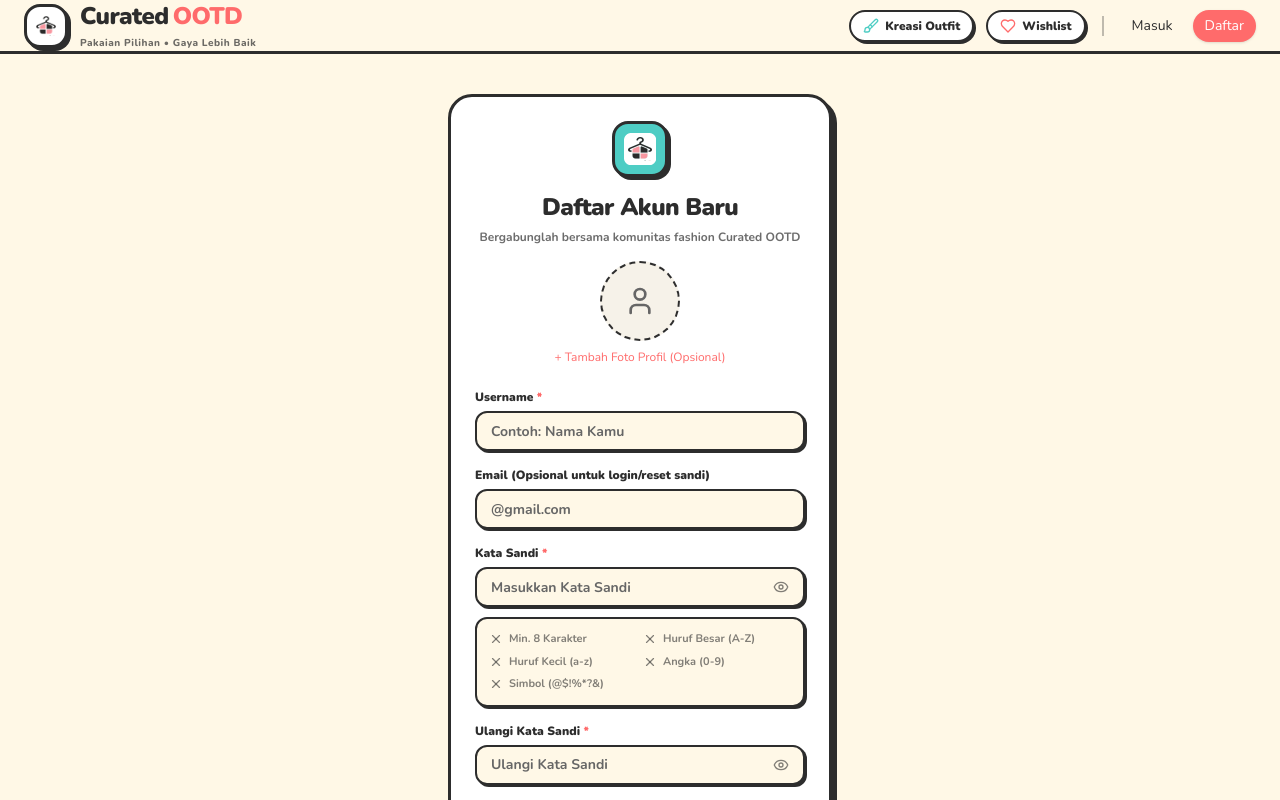
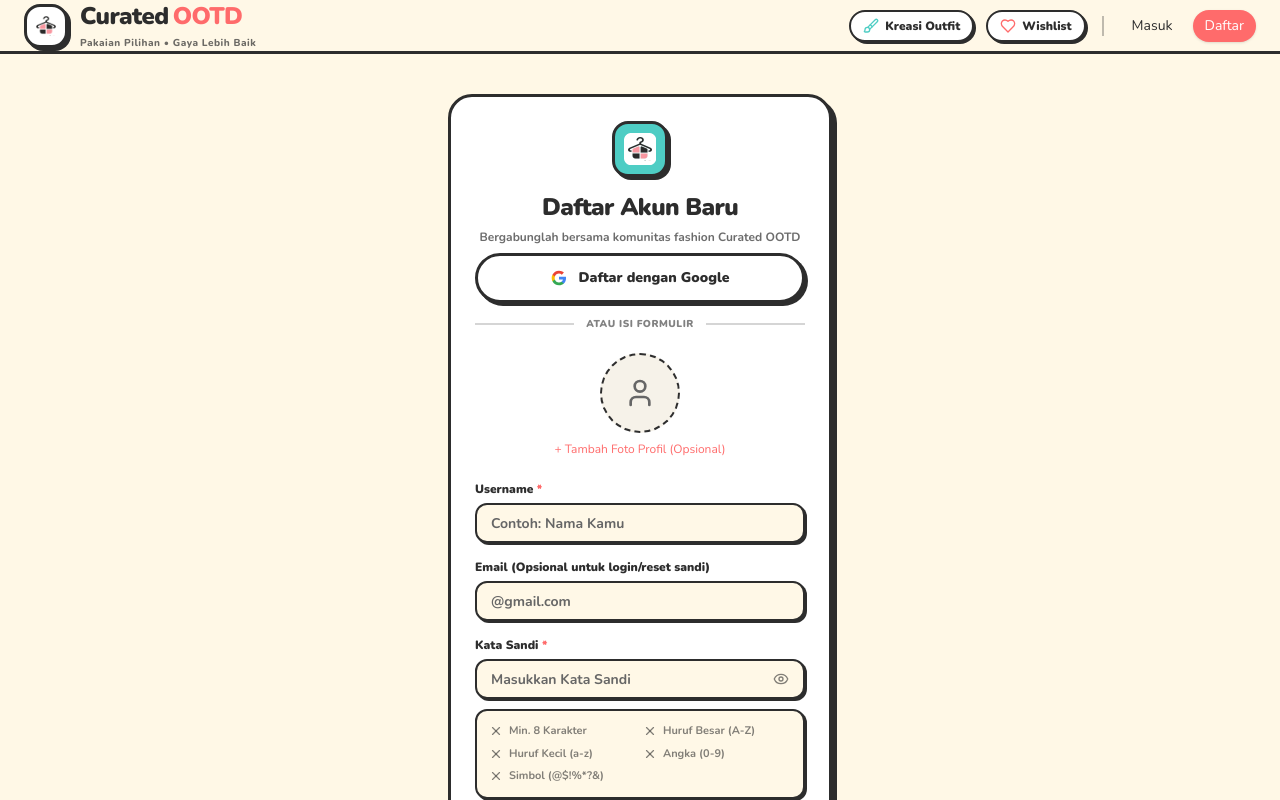
Before and after one commit to ootdcurated-alt/Curated-OOTD, a Next.js app: page /auth/sign-up in a window 1280 px wide. Shown: the top 800 px of the page. Built offline with nearby package versions, Linux system fonts and the light colour scheme; no server answers.

Commit message:
feat: tambah login & register dengan Google OAuth

```diff
--- a/components/login-form.tsx
+++ b/components/login-form.tsx
@@ -25,6 +25,7 @@
   const [showPassword, setShowPassword] = useState(false);
   const [error, setError] = useState<string | null>(null);
   const [isLoading, setIsLoading] = useState(false);
+  const [isGoogleLoading, setIsGoogleLoading] = useState(false);
   const router = useRouter();
 
   const handleLogin = async (e: React.SubmitEvent<HTMLFormElement>) => {
@@ -117,6 +118,24 @@
   };
 
 
+  const handleGoogleLogin = async () => {
+    try {
+      setIsGoogleLoading(true);
+      setError(null);
+      const supabase = createClient();
+      const { error } = await supabase.auth.signInWithOAuth({
+        provider: "google",
+        options: {
+          redirectTo: `${window.location.origin}/auth/callback`,
+        },
+      });
+      if (error) throw error;
+    } catch (err: unknown) {
+      setError(err instanceof Error ? err.message : "Gagal masuk dengan Akun Google");
+      setIsGoogleLoading(false);
+    }
+  };
+
   return (
     <div className={cn("flex flex-col gap-6", className)} {...props}>
       <Card className="cartoon-card bg-white">
@@ -132,12 +151,35 @@
             Masuk ke Akun
           </CardTitle>
           <CardDescription className="text-xs font-bold text-[#2D2D2D]/70">
-            Masuk dengan Nama Pengguna atau Email
+            Masuk dengan Gmail atau Username / Email
           </CardDescription>
         </CardHeader>
         <CardContent>
           {/* Tombol Login Google */}
           <div className="flex flex-col gap-4">
+            {/* Tombol Login Google */}
+            <button
+              type="button"
+              onClick={handleGoogleLogin}
+              disabled={isGoogleLoading || isLoading}
+              className="w-full flex items-center justify-center gap-3 py-3 font-black text-xs sm:text-sm rounded-full border-[3px] border-[#2D2D2D] bg-white text-[#2D2D2D] shadow-[3px_3px_0px_#2D2D2D] hover:translate-x-[-1px] hover:translate-y-[-1px] hover:shadow-[4px_4px_0px_#2D2D2D] transition-all disabled:opacity-50"
+            >
+              <svg className="h-4 w-4 shrink-0" viewBox="0 0 24 24">
+                <path d="M22.56 12.25c0-.78-.07-1.53-.2-2.25H12v4.26h5.92c-.26 1.37-1.04 2.53-2.21 3.31v2.77h3.57c2.08-1.92 3.28-4.74 3.28-8.09z" fill="#4285F4" />
+                <path d="M12 23c2.97 0 5.46-.98 7.28-2.66l-3.57-2.77c-.98.66-2.23 1.06-3.71 1.06-2.86 0-5.29-1.93-6.16-4.53H2.18v2.84C3.99 20.53 7.7 23 12 23z" fill="#34A853" />
+                <path d="M5.84 14.09c-.22-.66-.35-1.36-.35-2.09s.13-1.43.35-2.09V7.06H2.18C1.43 8.55 1 10.22 1 12s.43 3.45 1.18 4.94l2.85-2.22.81-.63z" fill="#FBBC05" />
+                <path d="M12 5.38c1.62 0 3.06.56 4.21 1.64l3.15-3.15C17.45 2.09 14.97 1 12 1 7.7 1 3.99 3.47 2.18 7.06l3.66 2.84c.87-2.6 3.3-4.52 6.16-4.52z" fill="#EA4335" />
+              </svg>
+              {isGoogleLoading ? "Menghubungkan ke Google..." : "Masuk dengan Google"}
+            </button>
+
+            <div className="relative flex items-center justify-center my-1">
+              <div className="w-full border-t-2 border-[#2D2D2D]/20" />
+              <span className="absolute bg-white px-3 text-[10px] font-black uppercase tracking-wider text-[#2D2D2D]/60">
+                atau
+              </span>
+            </div>
+
             <form onSubmit={handleLogin} className="space-y-4">
               <div className="grid gap-1.5">
                 <Label htmlFor="identifier" className="text-xs font-black text-[#2D2D2D]">
@@ -202,7 +244,7 @@
               <button
                 type="submit"
                 className="cartoon-btn w-full bg-[#FF6B6B] text-white py-3 text-sm font-black"
-                disabled={isLoading}
+                disabled={isLoading || isGoogleLoading}
               >
                 {isLoading ? "Sedang Masuk..." : "Masuk"}
               </button>
--- a/components/sign-up-form.tsx
+++ b/components/sign-up-form.tsx
@@ -29,6 +29,7 @@
   const [showRepeatPassword, setShowRepeatPassword] = useState(false);
   const [error, setError] = useState<string | null>(null);
   const [isLoading, setIsLoading] = useState(false);
+  const [isGoogleLoading, setIsGoogleLoading] = useState(false);
   const router = useRouter();
 
   // Aturan kriteria kata sandi
@@ -149,6 +150,24 @@
   };
 
 
+  const handleGoogleSignUp = async () => {
+    try {
+      setIsGoogleLoading(true);
+      setError(null);
+      const supabase = createClient();
+      const { error } = await supabase.auth.signInWithOAuth({
+        provider: "google",
+        options: {
+          redirectTo: `${window.location.origin}/auth/callback`,
+        },
+      });
+      if (error) throw error;
+    } catch (err: unknown) {
+      setError(err instanceof Error ? err.message : "Gagal mendaftar dengan Akun Google");
+      setIsGoogleLoading(false);
+    }
+  };
+
   return (
     <div className={cn("flex flex-col gap-6", className)} {...props}>
       <Card className="cartoon-card bg-white">
@@ -169,6 +188,29 @@
         </CardHeader>
         <CardContent>
           <div className="flex flex-col gap-4">
+            {/* Tombol Daftar dengan Google */}
+            <button
+              type="button"
+              onClick={handleGoogleSignUp}
+              disabled={isGoogleLoading || isLoading}
+              className="w-full flex items-center justify-center gap-3 py-3 font-black text-xs sm:text-sm rounded-full border-[3px] border-[#2D2D2D] bg-white text-[#2D2D2D] shadow-[3px_3px_0px_#2D2D2D] hover:translate-x-[-1px] hover:translate-y-[-1px] hover:shadow-[4px_4px_0px_#2D2D2D] transition-all disabled:opacity-50"
+            >
+              <svg className="h-4 w-4 shrink-0" viewBox="0 0 24 24">
+                <path d="M22.56 12.25c0-.78-.07-1.53-.2-2.25H12v4.26h5.92c-.26 1.37-1.04 2.53-2.21 3.31v2.77h3.57c2.08-1.92 3.28-4.74 3.28-8.09z" fill="#4285F4" />
+                <path d="M12 23c2.97 0 5.46-.98 7.28-2.66l-3.57-2.77c-.98.66-2.23 1.06-3.71 1.06-2.86 0-5.29-1.93-6.16-4.53H2.18v2.84C3.99 20.53 7.7 23 12 23z" fill="#34A853" />
+                <path d="M5.84 14.09c-.22-.66-.35-1.36-.35-2.09s.13-1.43.35-2.09V7.06H2.18C1.43 8.55 1 10.22 1 12s.43 3.45 1.18 4.94l2.85-2.22.81-.63z" fill="#FBBC05" />
+                <path d="M12 5.38c1.62 0 3.06.56 4.21 1.64l3.15-3.15C17.45 2.09 14.97 1 12 1 7.7 1 3.99 3.47 2.18 7.06l3.66 2.84c.87-2.6 3.3-4.52 6.16-4.52z" fill="#EA4335" />
+              </svg>
+              {isGoogleLoading ? "Menghubungkan..." : "Daftar dengan Google"}
+            </button>
+
+            <div className="relative flex items-center justify-center my-1">
+              <div className="w-full border-t-2 border-[#2D2D2D]/20" />
+              <span className="absolute bg-white px-3 text-[10px] font-black uppercase tracking-wider text-[#2D2D2D]/60">
+                atau isi formulir
+              </span>
+            </div>
+
             <form onSubmit={handleSignUp} className="space-y-4">
               {/* Unggah Foto Profil */}
               <div className="flex flex-col items-center justify-center gap-2 py-2">
@@ -321,7 +363,7 @@
               <button
                 type="submit"
                 className="cartoon-btn w-full bg-[#4ECDC4] text-[#2D2D2D] py-3 text-sm font-black disabled:opacity-50"
-                disabled={isLoading || !isPasswordValid}
+                disabled={isLoading || isGoogleLoading || !isPasswordValid}
               >
                 {isLoading ? "Membuat Akun..." : "Daftar Akun"}
               </button>
```
